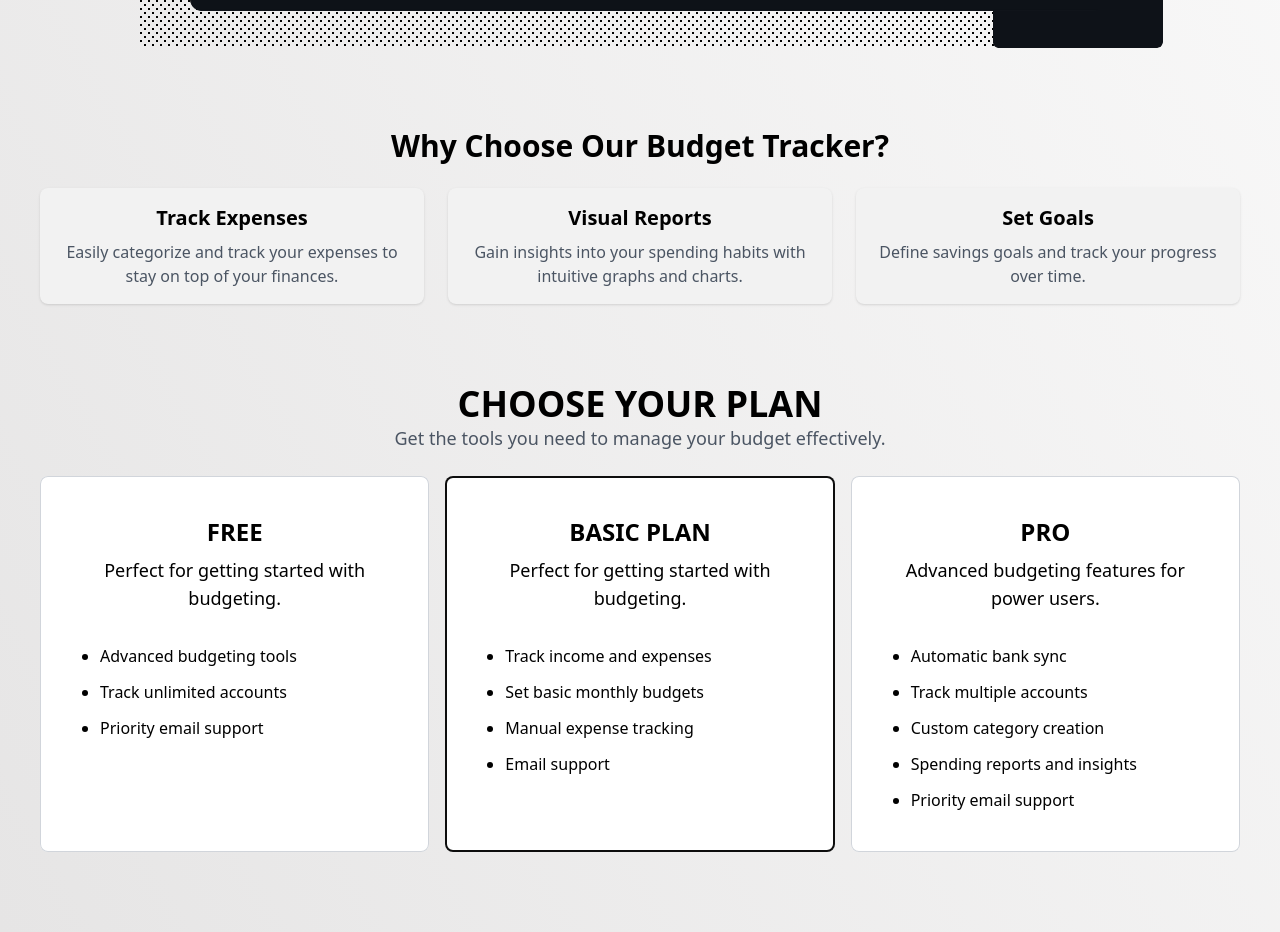
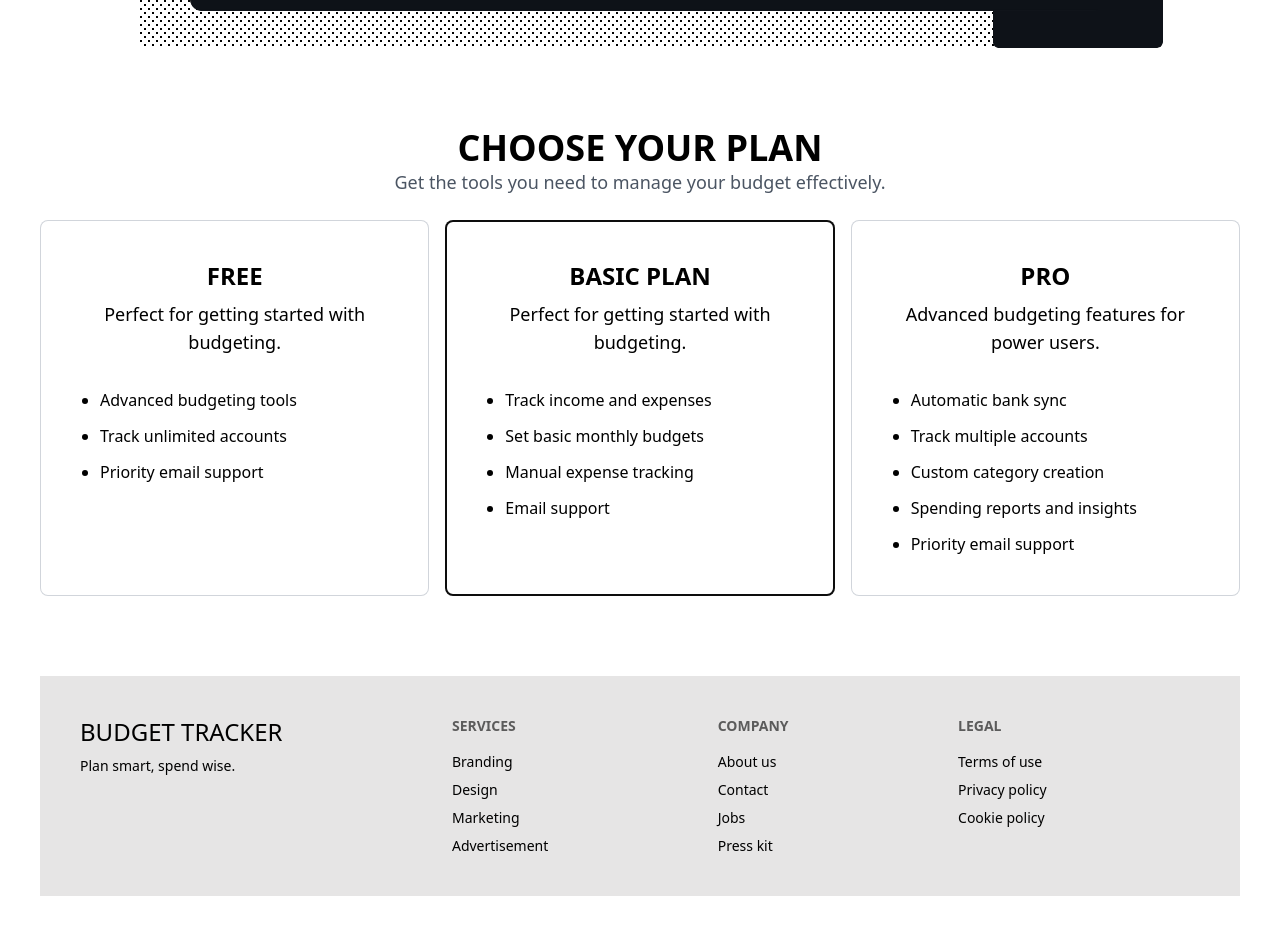
Before and after one commit to MarkMallari16/vue-firebase-project, a Vue app: page / in a window 1280 px wide. Shown: the part 1340-2272 px from the top of the page. After the commit the page ends 2236 px from the top, so only its background shows below. Built offline with nearby package versions, Linux system fonts and the light colour scheme.

Commit message:
add footer

```diff
--- /dev/null
+++ b/src/components/Footer.vue
@@ -0,0 +1,30 @@
+<template>
+  <div class="bg-base-300">
+    <footer className="footer text-base-content p-10">
+      <aside>
+        <h1 class="text-2xl uppercase font-medium">Budget Tracker</h1>
+        <p>Plan smart, spend wise.</p>
+      </aside>
+      <nav>
+        <h6 className="footer-title">Services</h6>
+        <a className="link link-hover">Branding</a>
+        <a className="link link-hover">Design</a>
+        <a className="link link-hover">Marketing</a>
+        <a className="link link-hover">Advertisement</a>
+      </nav>
+      <nav>
+        <h6 className="footer-title">Company</h6>
+        <a className="link link-hover">About us</a>
+        <a className="link link-hover">Contact</a>
+        <a className="link link-hover">Jobs</a>
+        <a className="link link-hover">Press kit</a>
+      </nav>
+      <nav>
+        <h6 className="footer-title">Legal</h6>
+        <a className="link link-hover">Terms of use</a>
+        <a className="link link-hover">Privacy policy</a>
+        <a className="link link-hover">Cookie policy</a>
+      </nav>
+    </footer>
+  </div>
+</template>
--- a/src/pages/Guest.vue
+++ b/src/pages/Guest.vue
@@ -2,16 +2,16 @@
 import Hero from "@/components/Hero.vue";
 import Navbar from "@/components/Navbar.vue";
 import Pricing from "@/components/Pricing.vue";
-import Features from "@/components/Features.vue";
 
+import Footer from "@/components/Footer.vue";
 </script>
 <template>
-  <div class="bg-gradient-to-tr from-base-300 to-base-white">
+  <div class="">
     <div class="lg:px-10 pt-2">
       <Navbar />
       <Hero />
-      <Features />
       <Pricing />
+      <Footer />
     </div>
   </div>
 </template>
```
Also changed, not shown: src/components/Navbar.vue (+14 -8 lines).
